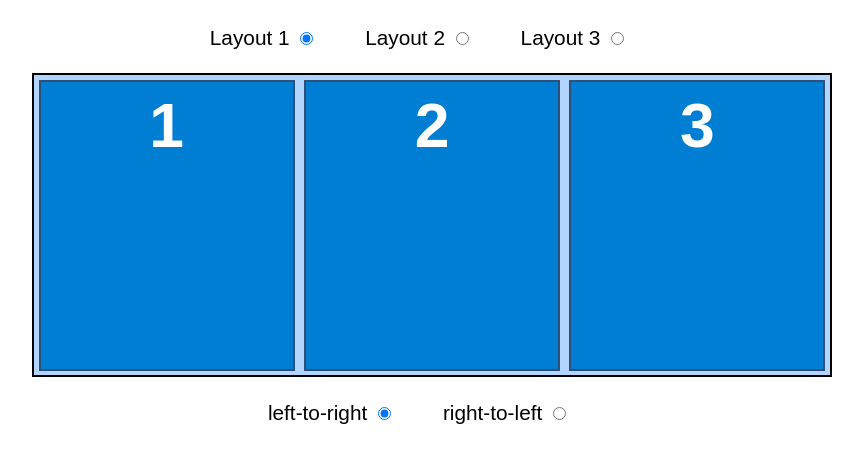
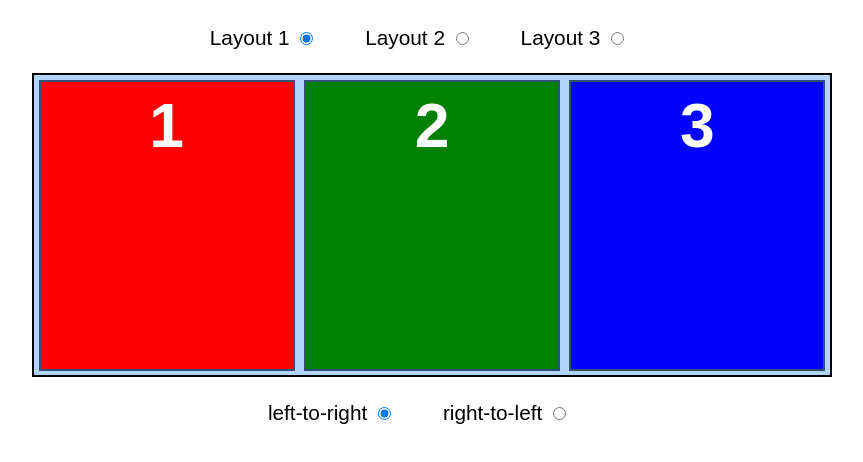
Before and after one commit to eapostol/flexbox-demos-02, a plain HTML site: page index.html in a window 1280 px wide. Shown: the part 104-566 px from the top of the page, without its empty margins (208-1071 px from the left). Drawn offline with Linux system fonts and the light colour scheme.

Commit message:
decided to add colo(u)r

```diff
--- a/index.html
+++ b/index.html
@@ -12,9 +12,9 @@
         <label for="three">Layout 3 <input type="radio" name="order"  value="three" id="three"></label>
     </div>
     <div class="container one">
-        <div class="item">1</div>
-        <div class="item">2</div>
-        <div class="item">3</div>
+        <div class="item" style="background-color: red">1</div>
+        <div class="item" style="background-color: green">2</div>
+        <div class="item" style="background-color: blue">3</div>
     </div>
     <div class="dir">
         <label for="ltr">left-to-right <input type="radio" value="ltr" name="direction" id="ltr" checked></label>
```
